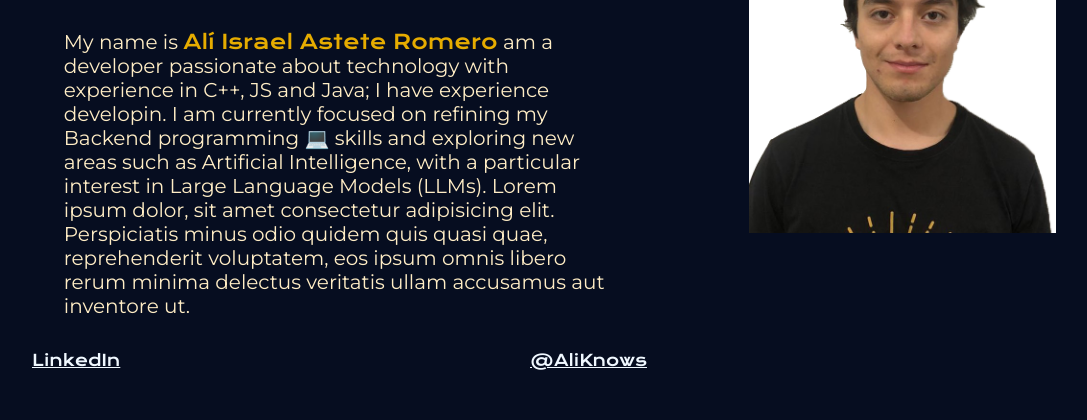
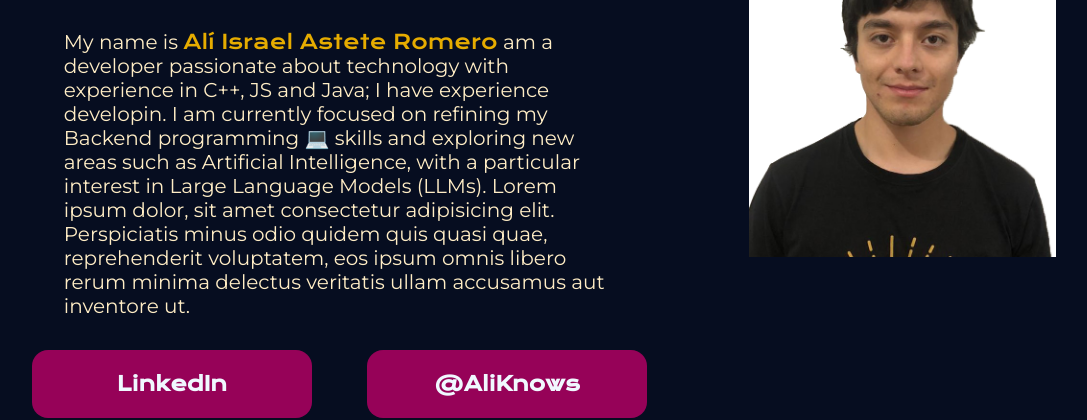
Before and after one commit to AliKnows/PW4, a plain HTML site: page index.html in a window 1280 px wide. Shown: the part 382-802 px from the top of the page, without its empty margins (96-1183 px from the left). Drawn offline with nearby package versions, Linux system fonts and the light colour scheme.

Commit message:
Change Buttons

```diff
--- a/index.html
+++ b/index.html
@@ -41,8 +41,9 @@
             minus odio quidem quis quasi quae, reprehenderit voluptatem, eos ipsum omnis libero rerum minima delectus veritatis ullam accusamus aut inventore ut.
         </p>
         <div class="presentacion_enlaces">
-        <a href="https://www.w3schools.com/tags/">LinkedIn</a>
-        <a href="https://github.com/AliKnows">@AliKnows</a>
+
+        <a class="enlaces_link"  href="https://www.w3schools.com/tags/">LinkedIn</a>
+        <a class="enlaces_link" href="https://github.com/AliKnows">@AliKnows</a>
         </div>
 
         </section>
--- a/style.css
+++ b/style.css
@@ -101,3 +101,18 @@ a{
     display: flex;
     justify-content: space-between;
 }
+
+.enlaces_link{
+    padding: 21.5px 0;
+    width: 280px;
+    background-color: #960258;
+    text-align: center;
+    border-radius: 16px;
+    font-family:"Krona One", sans-serif;
+    font-size: 20px;
+    font-weight: 600;
+    text-decoration: none;
+
+
+
+}
```
